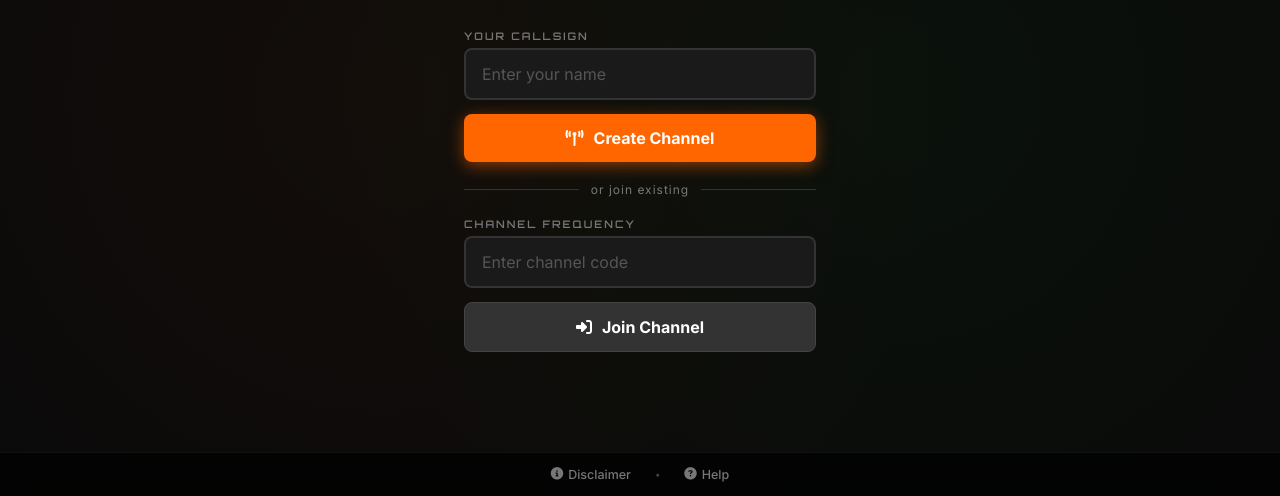
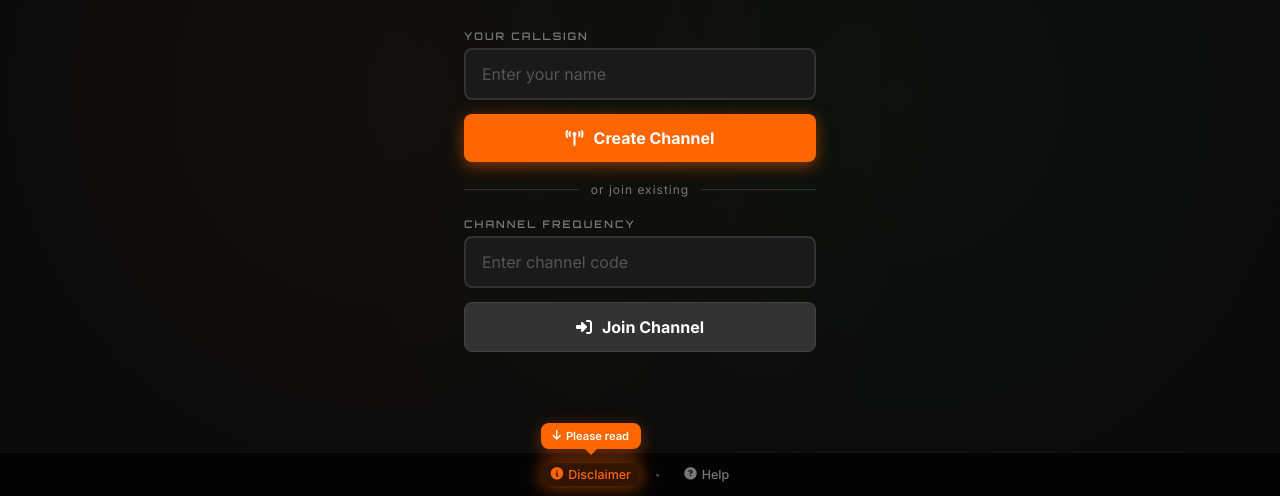
Before and after one commit to SaquibNazeer01/VoxTalk, a website: page public/index.html in a window 1280 px wide. Shown: the part 304-800 px from the top of the page. Drawn offline with nearby package versions, Linux system fonts and the light colour scheme.

Commit message:
Add attention animation and tooltip on Disclaimer for first-time visitors

```diff
--- a/public/app.js
+++ b/public/app.js
@@ -501,9 +501,25 @@ document.addEventListener('DOMContentLoaded', () => {
   // ===== MODALS =====
   const disclaimerModal = document.getElementById('disclaimer-modal');
   const helpModal = document.getElementById('help-modal');
+  const disclaimerBtn = document.getElementById('open-disclaimer-btn');
+  const disclaimerTooltip = document.getElementById('disclaimer-tooltip');
 
-  document.getElementById('open-disclaimer-btn').addEventListener('click', () => {
+  // Check if disclaimer was already seen
+  const disclaimerSeen = localStorage.getItem('voxtalk_disclaimer_seen');
+  if (disclaimerSeen) {
+    // Already seen — remove attention animations
+    disclaimerBtn.classList.add('dismissed');
+    disclaimerTooltip.classList.add('hidden');
+  }
+
+  disclaimerBtn.addEventListener('click', () => {
     disclaimerModal.classList.add('open');
+    // Dismiss the attention animation permanently
+    if (!localStorage.getItem('voxtalk_disclaimer_seen')) {
+      localStorage.setItem('voxtalk_disclaimer_seen', 'true');
+      disclaimerBtn.classList.add('dismissed');
+      disclaimerTooltip.classList.add('hidden');
+    }
   });
   document.getElementById('close-disclaimer').addEventListener('click', () => {
     disclaimerModal.classList.remove('open');
--- a/public/index.html
+++ b/public/index.html
@@ -146,9 +146,14 @@
 
   <!-- ========== FOOTER NAV (visible on both screens) ========== -->
   <div class="footer-nav">
-    <button class="footer-link" id="open-disclaimer-btn">
-      <i class="fa-solid fa-circle-info"></i> Disclaimer
-    </button>
+    <div class="disclaimer-btn-wrapper">
+      <div class="disclaimer-tooltip" id="disclaimer-tooltip">
+        <i class="fa-solid fa-arrow-down"></i> Please read
+      </div>
+      <button class="footer-link attention" id="open-disclaimer-btn">
+        <i class="fa-solid fa-circle-info"></i> Disclaimer
+      </button>
+    </div>
     <span class="footer-dot">•</span>
     <button class="footer-link" id="open-help-btn">
       <i class="fa-solid fa-circle-question"></i> Help
--- a/public/style.css
+++ b/public/style.css
@@ -732,6 +732,80 @@ body {
   font-size: 0.6rem;
 }
 
+/* Disclaimer attention wrapper */
+.disclaimer-btn-wrapper {
+  position: relative;
+  display: flex;
+  flex-direction: column;
+  align-items: center;
+}
+
+/* Pulsing glow on Disclaimer button for first-time visitors */
+.footer-link.attention {
+  color: var(--accent);
+  animation: disclaimer-pulse 2s ease-in-out infinite;
+}
+
+@keyframes disclaimer-pulse {
+  0%, 100% {
+    box-shadow: 0 0 4px rgba(255, 102, 0, 0.2);
+    background: rgba(255, 102, 0, 0.08);
+  }
+  50% {
+    box-shadow: 0 0 16px rgba(255, 102, 0, 0.5), 0 0 30px rgba(255, 102, 0, 0.2);
+    background: rgba(255, 102, 0, 0.18);
+  }
+}
+
+/* Floating tooltip bubble */
+.disclaimer-tooltip {
+  position: absolute;
+  bottom: 100%;
+  margin-bottom: 8px;
+  background: var(--accent);
+  color: #fff;
+  font-family: var(--font-ui);
+  font-size: 0.7rem;
+  font-weight: 600;
+  padding: 6px 12px;
+  border-radius: 8px;
+  white-space: nowrap;
+  display: flex;
+  align-items: center;
+  gap: 5px;
+  box-shadow: 0 4px 16px rgba(255, 102, 0, 0.4);
+  animation: tooltip-bounce 2s ease-in-out infinite;
+  pointer-events: none;
+}
+
+/* Arrow pointing down from tooltip */
+.disclaimer-tooltip::after {
+  content: '';
+  position: absolute;
+  top: 100%;
+  left: 50%;
+  transform: translateX(-50%);
+  border: 6px solid transparent;
+  border-top-color: var(--accent);
+}
+
+@keyframes tooltip-bounce {
+  0%, 100% { transform: translateY(0); }
+  50%      { transform: translateY(-6px); }
+}
+
+/* Hide animations once dismissed */
+.disclaimer-tooltip.hidden {
+  display: none;
+}
+
+.footer-link.attention.dismissed {
+  animation: none;
+  color: var(--text-dim);
+  background: none;
+  box-shadow: none;
+}
+
 /* ============================================
    MODALS
    ============================================ */
```
